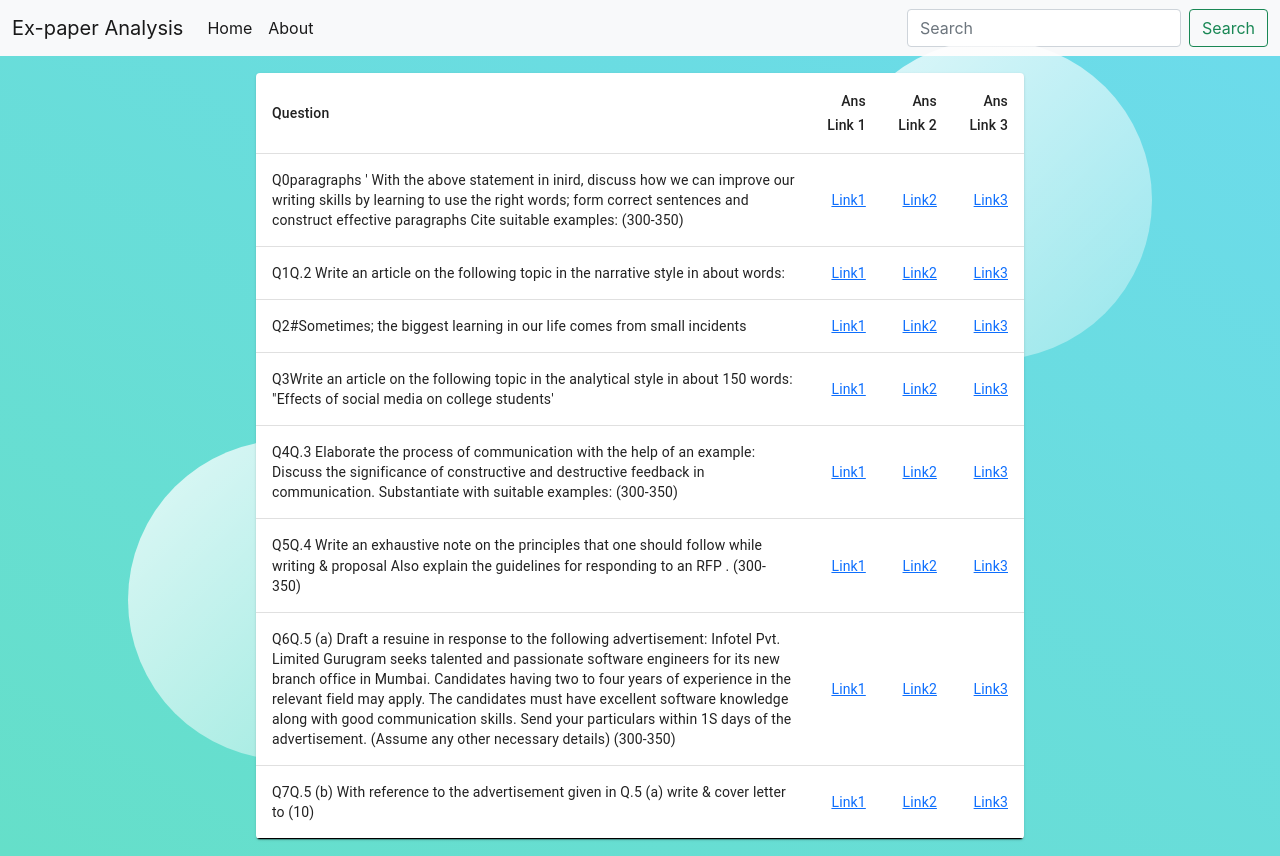
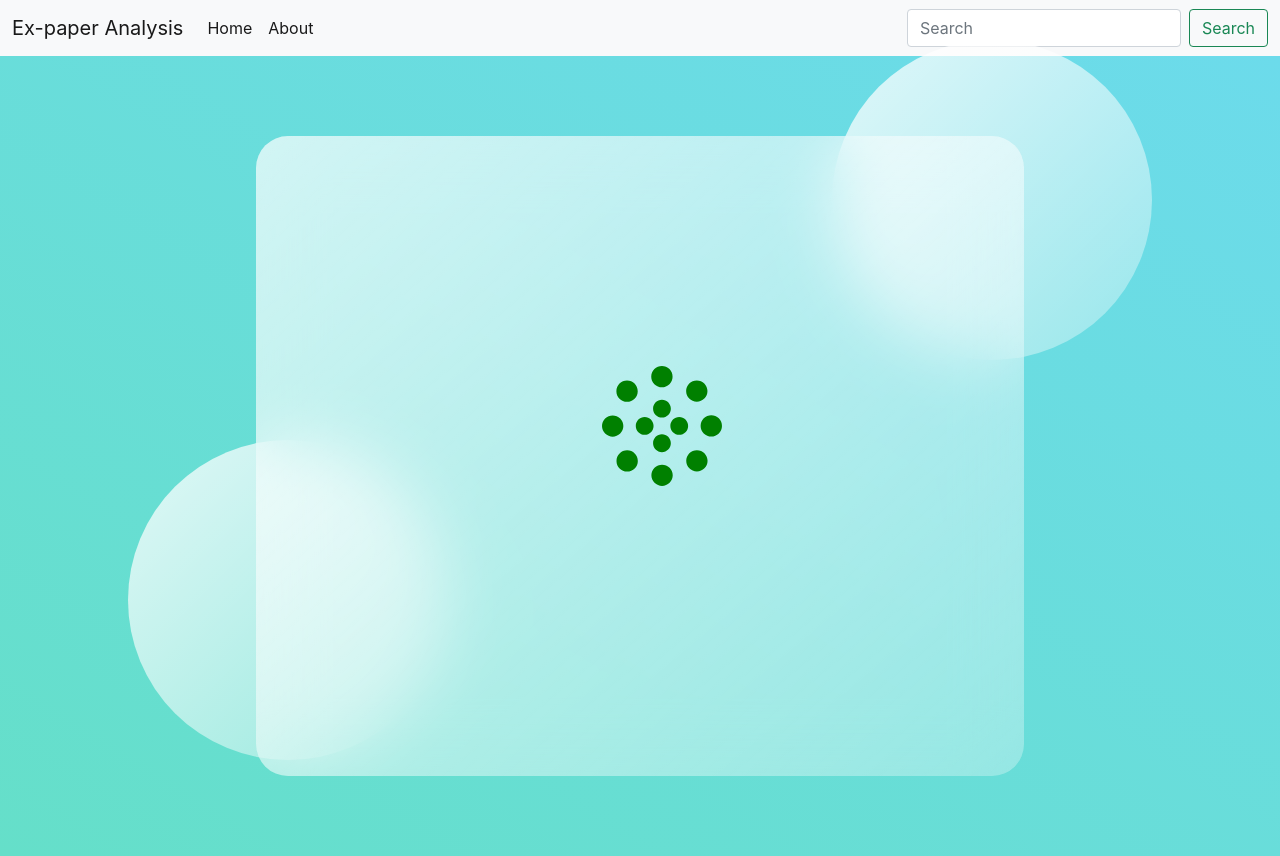
Before and after one commit to bawejagb/Ex_Paper_Analysis_Project, a React (Create React App) app in the folder FrontEnd/: page /display in a window 1280 px wide. Built offline with nearby package versions, Linux system fonts and the light colour scheme.

Commit message:
Co-authored-by: J-Nokwal <J-Nokwal@users.noreply.github.com> loading bar added

```diff
--- a/FrontEnd/package.json
+++ b/FrontEnd/package.json
@@ -13,6 +13,7 @@
     "context": "^3.0.4",
     "react": "^18.1.0",
     "react-dom": "^18.1.0",
+    "react-loader-spinner": "^5.3.4",
     "react-scripts": "5.0.1",
     "react-table": "^7.8.0",
     "styled-components": "^5.3.6",
--- a/FrontEnd/src/components/FileUpload.js
+++ b/FrontEnd/src/components/FileUpload.js
@@ -6,7 +6,6 @@ import SubmitB from "./SubmitB";
 import bookSearch from "./bookSearch";
 import questionPapersearch from "./questionPapersearch";
 import Axios from "axios";
-Axios.defaults.timeout = 50000
 const Container = styled.div`
   align-items: center;
   justify-content: center;
@@ -16,7 +15,7 @@ const Container = styled.div`
   font-family: "Kalam", cursive;
   font-size: 20px;
 `;
-function FileUpload(setDataProp) {
+function FileUpload({setDataProp}) {
   const history = useHistory();
   const [selectedBookFile, setSelectedBookFile] = useState();
   const [selectedPaperFile, setSelectedPaperFile] = useState();
@@ -32,6 +31,7 @@ function FileUpload(setDataProp) {
   const changeHandler2 = (e) => {
     setSelectedPaperFile(e.target.files[0]);
     setIsFilePicked1(true);
+    setDataProp(undefined);
   };
 
   const handleSubmission = (e) => {
@@ -39,25 +39,20 @@ function FileUpload(setDataProp) {
       console.log(selectedPaperFile);
       console.log(selectedPaperFile.name);
       let formdata = new FormData();
-      formdata.append("file", selectedPaperFile);
-      formdata.append("name", selectedPaperFile.name);
-      Axios({
-        url: "https://f09e-124-253-6-31.ngrok.io/uploadpaper",
-        method: "POST",
+      formdata.append("file", selectedPaperFile,{
+        contentType: "application/pdf",
+      });
+      Axios.post("https://da1c-27-255-222-25.ngrok.io/uploadpaper",formdata,{
         headers: {
-          'Content-Type': 'application/x-www-form-urlencoded',
-          accept: "application/json",
+          'Content-Type': "application/pdf"
         },
-        data: formdata,
       }).then(
         (res) => {
           console.log(res.data);
           setDataProp(res.data);
-        },
-        (err) => {
+        }).catch((err) => {
           console.log(err);
-        }
-      );
+        });
       // fetch("https://f09e-124-253-6-31.ngrok.io/uploadpaper",{
       //   method: "POST",
       //   body:formdata
--- a/FrontEnd/src/components/answerDisplay.js
+++ b/FrontEnd/src/components/answerDisplay.js
@@ -1,5 +1,5 @@
 import React, { Component } from 'react'
-import data from './sample_data.json';
+// import data from './sample_data.json';
 import styled from 'styled-components';
 import { TableContainer, Table, TableHead, TableBody, TableRow, TableCell, Paper } from '@mui/material';
 import ReactTable from "react-table";
@@ -8,36 +8,51 @@ import BasicTable from './Table';
 import {Link} from 'react-router-dom'/*const Table=styled.table`
  border:2px solid black;
 `;*/
+import { Circles } from 'react-loader-spinner';
+
+//import JSON from 'JSON';
 
 
-//import JSON from 'JSON';
+//console.log(info);
+
+
+
+//console.log(questions);
+//console.log(answers);
+
+const Arsh=styled.div`
+    align-items:center;
+    margin-left:45%;
+    margin-top:30%;
+
+
+`
+
+const answerDisplay = ({dataProp}) => {
+  console.log(dataProp);
+  if(dataProp==undefined){
+    return (
+      <Arsh>
+
+        <Circles
+          height="120"
+          width="120"
+          radius="12"
+          color="green"
+          ariaLabel="loading"
+          wrapperStyle
+          wrapperClass
+        />
+      </Arsh>
+    )
+  }
 var questions = [];
 var answers = [];
-//console.log(data)
-//const text=JSON.parse(data);
-//console.log(data['289bcdb1-7-1'].ans_arr);
+var data = dataProp;
 for (let k in data) {
   // console.log(k);
   questions = data[k].q_arr;
   answers = data[k].ans_arr;
-  //for(let j in k){
-  // console.log(j);
-
-  /*if(k==='rois')
-  continue;
-  else if(k==='q_arr'){
-  for(let j in k){
-      questions.push(j);
-  }
-
-  }
-
- else if(k==='ans_arr'){
- // answers.push(k[j]);
- for(let j in k){
-  answers.push(j);
-}
-}*/
 }
 let info = [];
 let n = questions.length;
@@ -49,17 +64,6 @@ for (let i = 0; i < n; i++) {
     'ans3': answers[i][2]
   };
 }
-
-//console.log(info);
-
-
-
-//console.log(questions);
-//console.log(answers);
-
-
-
-const answerDisplay = () => {
   const dummy = [{
     'id': 0,
     'q1': 'q1',
```
Also changed, not shown: 1 other file (tests, documents, lock files or other folders).
